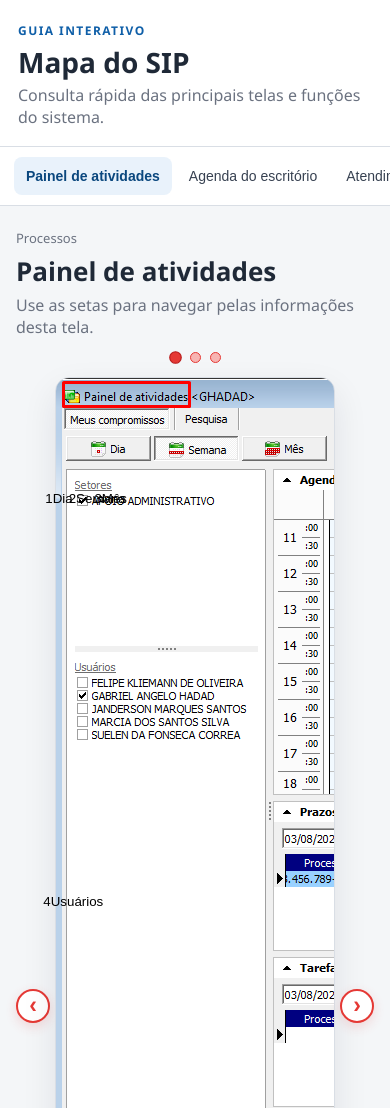
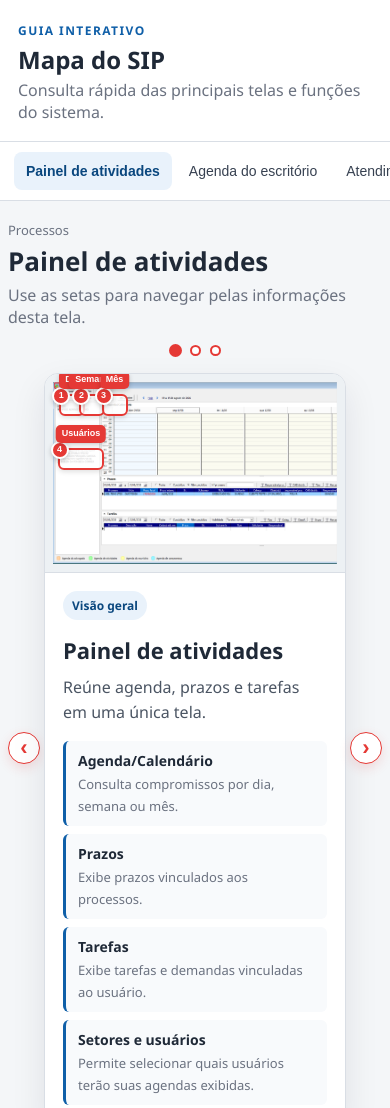
Before and after one commit to gabrielhadad/mapa-sip, a plain HTML site: page index.html in a window 390 px wide. Shown: the top 1108 px of the page. Drawn offline with Linux system fonts and the light colour scheme.

Commit message:
alterando os erros

```diff
--- a/style.css
+++ b/style.css
@@ -35,11 +35,11 @@ body {
 .topbar {
   background: #ffffff;
   border-bottom: 1px solid var(--line);
-  padding: 24px 34px;
+  padding: 22px 32px;
 }
 
 .topbar h1 {
-  margin: 3px 0 3px;
+  margin: 3px 0;
   font-size: 28px;
 }
 
@@ -62,8 +62,8 @@ body {
 
 .layout {
   display: grid;
-  grid-template-columns: 250px 1fr;
-  min-height: calc(100vh - 112px);
+  grid-template-columns: 240px minmax(0, 1fr);
+  min-height: calc(100vh - 108px);
 }
 
 
@@ -80,30 +80,36 @@ body {
 .sidebar-title {
   font-weight: 700;
   padding: 8px 10px 14px;
-  color: #111827;
+}
+
+.menu {
+  display: block;
 }
 
 .nav-item {
   display: block;
   width: 100%;
-  text-align: left;
 
   border: 0;
   background: transparent;
 
+  text-align: left;
+
   padding: 11px 12px;
+
+  margin-bottom: 4px;
+
   border-radius: 8px;
 
   color: #374151;
 
-  cursor: pointer;
-  margin-bottom: 4px;
-
   font-size: 14px;
 
+  cursor: pointer;
+
   transition:
-    background 0.18s ease,
-    color 0.18s ease;
+    background 0.15s ease,
+    color 0.15s ease;
 }
 
 .nav-item:hover {
@@ -122,32 +128,39 @@ body {
    ========================= */
 
 .content {
-  padding: 28px 34px 36px;
   min-width: 0;
+  padding: 26px 30px 34px;
 }
 
 .content-head {
   display: flex;
+  justify-content: space-between;
   align-items: flex-end;
-  justify-content: space-between;
 
   gap: 20px;
 
-  margin-bottom: 14px;
+  margin-bottom: 10px;
 }
 
 .breadcrumb {
+  display: block;
+
+  margin-bottom: 4px;
+
+  color: var(--muted);
+
   font-size: 13px;
-  color: var(--muted);
 }
 
 .content-head h2 {
-  margin: 5px 0 5px;
+  margin: 0 0 5px;
+
   font-size: 26px;
 }
 
 .content-head p {
   margin: 0;
+
   color: var(--muted);
 }
 
@@ -157,47 +170,62 @@ body {
    ========================= */
 
 .counter {
+  display: flex;
+  align-items: center;
+  justify-content: center;
+
   min-width: 62px;
-  text-align: center;
 
-  font-weight: 700;
+  padding: 7px 12px;
+
+  border: 1px solid var(--line);
+  border-radius: 999px;
+
+  background: #ffffff;
 
   color: var(--danger-dark);
 
-  background: #ffffff;
+  font-weight: 700;
+}
 
-  border: 2px solid var(--danger);
-  border-radius: 999px;
-
-  padding: 7px 12px;
+.counter-divider {
+  margin: 0 2px;
 }
 
 
 /* =========================
-   BOLINHAS DE NAVEGAÇÃO
-   AGORA FICAM EM CIMA
+   BOLINHAS
    ========================= */
+
+.navigation-top {
+  min-height: 25px;
+
+  display: flex;
+  align-items: center;
+  justify-content: center;
+
+  margin-bottom: 10px;
+}
 
 .dots {
   display: flex;
+  align-items: center;
   justify-content: center;
+
   gap: 9px;
-
-  margin-bottom: 14px;
-  margin-top: 0;
 }
 
 .dot {
   width: 11px;
   height: 11px;
 
+  padding: 0;
+
+  border: 2px solid var(--danger);
+
   border-radius: 50%;
 
-  background: #f7b4b2;
-
-  border: 1px solid var(--danger);
-
-  padding: 0;
+  background: #ffffff;
 
   cursor: pointer;
 
@@ -207,15 +235,15 @@ body {
 }
 
 .dot:hover {
-  transform: scale(1.25);
-  background: var(--danger);
+  transform: scale(1.22);
+
+  background: #ffc4c2;
 }
 
 .dot.active {
   background: var(--danger);
-  border-color: var(--danger-dark);
 
-  transform: scale(1.15);
+  transform: scale(1.18);
 }
 
 
@@ -224,32 +252,35 @@ body {
    ========================= */
 
 .viewer {
-  position: relative;
+  display: grid;
 
-  display: flex;
+  grid-template-columns:
+    44px
+    minmax(0, 1fr)
+    44px;
+
   align-items: center;
 
   gap: 12px;
 }
 
 .slide {
-  flex: 1;
   min-width: 0;
-
-  background: var(--panel);
-
-  border: 1px solid var(--line);
-  border-radius: 14px;
-
-  box-shadow: var(--shadow);
-
-  overflow: hidden;
 
   display: grid;
 
   grid-template-columns:
     minmax(0, 1.55fr)
-    minmax(280px, 0.7fr);
+    minmax(300px, 0.65fr);
+
+  overflow: hidden;
+
+  border: 1px solid var(--line);
+  border-radius: 14px;
+
+  background: var(--panel);
+
+  box-shadow: var(--shadow);
 }
 
 
@@ -257,153 +288,267 @@ body {
    ÁREA DA IMAGEM
    ========================= */
 
-.image-wrap {
-  position: relative;
-
-  background: #eef1f4;
-
-  min-height: 460px;
+.image-area {
+  min-width: 0;
 
   display: flex;
   align-items: center;
   justify-content: center;
 
-  padding: 14px;
+  padding: 16px;
+
+  background: #edf1f4;
 
   border-right: 1px solid var(--line);
 
   overflow: hidden;
 }
 
-.image-wrap img {
-  width: 100%;
+
+/*
+  Este é o ponto principal da correção.
+
+  O stage tem somente o tamanho da imagem.
+*/
+.image-stage {
+  position: relative;
+
+  display: inline-block;
+
+  max-width: 100%;
+
+  line-height: 0;
+}
+
+.screen-image {
+  display: block;
+
+  max-width: 100%;
+
+  width: auto;
   height: auto;
 
-  max-height: 620px;
+  max-height: 650px;
 
   object-fit: contain;
 
-  display: block;
+  user-select: none;
 }
 
 
 /* =========================
-   HOTSPOTS
-   BOTÕES SOBRE A IMAGEM
+   CAMADA DOS HOTSPOTS
    ========================= */
 
-#hotspots {
+.hotspots-layer {
   position: absolute;
 
-  inset: 14px;
+  inset: 0;
 
   pointer-events: none;
+
+  overflow: visible;
 }
+
+
+/* =========================
+   HOTSPOTS VISÍVEIS
+   ========================= */
 
 .hotspot {
   position: absolute;
 
   pointer-events: auto;
 
-  border: 2px solid transparent;
+  display: flex;
+  align-items: center;
+  justify-content: center;
 
-  background: transparent;
+  min-width: 26px;
+  min-height: 22px;
 
-  border-radius: 5px;
+  padding: 0;
+
+  border: 2px solid var(--danger);
+
+  border-radius: 6px;
+
+  background: rgba(255, 255, 255, 0.78);
 
   cursor: pointer;
+
+  line-height: 1;
+
+  color: var(--danger-dark);
+
+  box-shadow:
+    0 2px 5px rgba(0, 0, 0, 0.12),
+    0 0 0 1px rgba(255, 255, 255, 0.45) inset;
 
   transition:
     background 0.15s ease,
     border-color 0.15s ease,
-    box-shadow 0.15s ease;
+    box-shadow 0.15s ease,
+    transform 0.15s ease;
 }
 
 
-/* quando passa o mouse */
-.hotspot:hover {
-  border-color: var(--danger);
+/*
+  O botão já aparece mesmo sem hover.
+*/
+.hotspot:hover,
+.hotspot:focus-visible {
+  background: rgba(229, 57, 53, 0.17);
 
-  background: var(--danger-soft);
+  border-color: var(--danger-dark);
 
   box-shadow:
-    0 0 0 2px rgba(229, 57, 53, 0.08);
+    0 4px 10px rgba(185, 28, 28, 0.18);
+
+  transform: scale(1.03);
+
+  outline: none;
 }
 
 
-/* cria uma etiqueta */
-.hotspot::after {
-  content: attr(data-label);
+/*
+  Número vermelho
+*/
+.hotspot-number {
+  position: absolute;
 
+  top: -11px;
+  left: -11px;
+
+  width: 22px;
+  height: 22px;
+
+  display: flex;
+  align-items: center;
+  justify-content: center;
+
+  border: 2px solid #ffffff;
+
+  border-radius: 50%;
+
+  background: var(--danger);
+
+  color: #ffffff;
+
+  font-size: 11px;
+  font-weight: 700;
+
+  line-height: 1;
+
+  box-shadow:
+    0 2px 5px rgba(0, 0, 0, 0.2);
+}
+
+
+/*
+  Nome do botão.
+  Sempre visível.
+*/
+.hotspot-label {
   position: absolute;
 
   left: 50%;
   bottom: calc(100% + 7px);
 
-  transform:
-    translateX(-50%)
-    translateY(4px);
+  transform: translateX(-50%);
+
+  padding: 5px 8px;
+
+  border-radius: 5px;
 
   background: var(--danger);
 
   color: #ffffff;
 
-  font-size: 12px;
+  font-size: 11px;
   font-weight: 700;
 
-  padding: 5px 8px;
-
-  border-radius: 5px;
+  line-height: 1.1;
 
   white-space: nowrap;
 
-  opacity: 0;
+  box-shadow:
+    0 2px 5px rgba(0, 0, 0, 0.18);
 
   pointer-events: none;
-
-  transition:
-    opacity 0.15s ease,
-    transform 0.15s ease;
-
-  z-index: 20;
-}
-
-.hotspot:hover::after {
-  opacity: 1;
-
-  transform:
-    translateX(-50%)
-    translateY(0);
 }
 
 
 /* =========================
-   JANELA DE EXPLICAÇÃO
-   DO HOTSPOT
+   PREVIEW NO HOVER
+   ========================= */
+
+.hotspot-preview {
+  position: absolute;
+
+  z-index: 50;
+
+  width: 230px;
+
+  padding: 11px 12px;
+
+  border: 1px solid #f19b98;
+  border-radius: 8px;
+
+  background: #ffffff;
+
+  color: #374151;
+
+  line-height: 1.4;
+
+  box-shadow:
+    0 8px 22px rgba(0, 0, 0, 0.16);
+
+  pointer-events: none;
+}
+
+.hotspot-preview strong {
+  display: block;
+
+  margin-bottom: 4px;
+
+  color: #111827;
+
+  font-size: 13px;
+}
+
+.hotspot-preview span {
+  display: block;
+
+  color: #4b5563;
+
+  font-size: 12px;
+}
+
+
+/* =========================
+   EXPLICAÇÃO AO CLICAR
    ========================= */
 
 .hotspot-note {
   position: absolute;
 
-  z-index: 50;
+  z-index: 100;
 
-  width: 230px;
-  max-width: 40%;
-
-  padding: 12px 14px;
+  padding: 13px 14px;
 
   border: 2px solid var(--danger);
 
-  border-radius: 8px;
+  border-radius: 9px;
 
   background: #ffffff;
 
+  color: #374151;
+
+  line-height: 1.45;
+
   box-shadow:
-    0 8px 24px rgba(0, 0, 0, 0.18);
-
-  font-size: 13px;
-
-  color: #374151;
+    0 10px 28px rgba(0, 0, 0, 0.21);
 
   pointer-events: auto;
 }
@@ -411,38 +556,45 @@ body {
 .hotspot-note strong {
   display: block;
 
-  margin-bottom: 5px;
+  margin-bottom: 6px;
 
   color: #111827;
 
   font-size: 14px;
 }
 
-.hotspot-note button {
+.hotspot-note p {
+  margin: 0;
+
+  color: #4b5563;
+
+  font-size: 13px;
+}
+
+.hotspot-close {
   margin-top: 10px;
 
+  padding: 6px 10px;
+
   border: 0;
-
   border-radius: 5px;
 
   background: var(--danger);
 
   color: #ffffff;
 
-  padding: 6px 10px;
+  font-weight: 600;
 
   cursor: pointer;
-
-  font-weight: 600;
 }
 
-.hotspot-note button:hover {
+.hotspot-close:hover {
   background: var(--danger-dark);
 }
 
 
 /* =========================
-   PAINEL DE INFORMAÇÕES
+   PAINEL DIREITO
    ========================= */
 
 .info-panel {
@@ -452,30 +604,30 @@ body {
 .tag {
   display: inline-block;
 
-  font-size: 12px;
-  font-weight: 700;
+  padding: 6px 9px;
+
+  border-radius: 999px;
+
+  background: var(--accent-soft);
 
   color: var(--accent-dark);
 
-  background: var(--accent-soft);
-
-  border-radius: 999px;
-
-  padding: 6px 9px;
+  font-size: 12px;
+  font-weight: 700;
 }
 
 .info-panel h3 {
+  margin: 15px 0 10px;
+
   font-size: 22px;
-
-  margin: 15px 0 10px;
 }
 
-.info-panel p {
-  line-height: 1.55;
+.info-text {
+  margin: 0 0 16px;
 
   color: #4b5563;
 
-  margin: 0 0 16px;
+  line-height: 1.55;
 }
 
 
@@ -490,13 +642,13 @@ body {
 }
 
 .action {
+  padding: 10px 12px;
+
   border-left: 3px solid var(--accent);
 
+  border-radius: 6px;
+
   background: #f8fafc;
-
-  padding: 10px 12px;
-
-  border-radius: 6px;
 }
 
 .action strong {
@@ -508,45 +660,48 @@ body {
 }
 
 .action span {
+  color: var(--muted);
+
   font-size: 13px;
-
-  color: var(--muted);
 }
 
 
 /* =========================
-   SETAS LATERAIS
+   SETAS
    ========================= */
 
 .arrow {
-  width: 46px;
-  height: 46px;
+  width: 44px;
+  height: 44px;
+
+  display: flex;
+  align-items: center;
+  justify-content: center;
+
+  padding: 0;
+
+  border: 2px solid var(--danger);
 
   border-radius: 50%;
 
-  border: 2px solid var(--danger);
-
   background: #ffffff;
 
-  font-size: 30px;
+  color: var(--danger);
+
+  font-size: 29px;
+  font-weight: 700;
 
   line-height: 1;
 
   cursor: pointer;
 
-  color: var(--danger);
-
-  flex: 0 0 auto;
-
-  font-weight: 700;
-
   box-shadow:
-    0 4px 12px rgba(229, 57, 53, 0.16);
+    0 4px 12px rgba(229, 57, 53, 0.15);
 
   transition:
-    background 0.15s ease,
+    transform 0.15s ease,
     color 0.15s ease,
-    transform 0.15s ease;
+    background 0.15s ease;
 }
 
 .arrow:hover {
@@ -554,7 +709,7 @@ body {
 
   color: #ffffff;
 
-  transform: scale(1.07);
+  transform: scale(1.06);
 }
 
 .arrow:active {
@@ -563,22 +718,59 @@ body {
 
 
 /* =========================
-   TEXTO DE AJUDA
+   TEXTO ABAIXO
    ========================= */
 
-.hint {
-  text-align: center;
+.viewer-help {
+  display: flex;
+  align-items: center;
+  justify-content: center;
+
+  gap: 7px;
+
+  margin-top: 13px;
 
   color: var(--muted);
 
   font-size: 13px;
+}
 
-  margin-top: 9px;
+.viewer-help-icon {
+  color: var(--danger);
+
+  font-size: 10px;
 }
 
 
 /* =========================
-   RESPONSIVO
+   TELAS MÉDIAS
+   ========================= */
+
+@media (max-width: 1100px) {
+
+  .layout {
+    grid-template-columns: 210px minmax(0, 1fr);
+  }
+
+  .content {
+    padding-left: 20px;
+    padding-right: 20px;
+  }
+
+  .slide {
+    grid-template-columns:
+      minmax(0, 1.4fr)
+      minmax(270px, 0.6fr);
+  }
+
+  .info-panel {
+    padding: 22px;
+  }
+}
+
+
+/* =========================
+   TABLETS
    ========================= */
 
 @media (max-width: 900px) {
@@ -588,49 +780,59 @@ body {
   }
 
   .sidebar {
+    padding: 10px 14px;
+
     border-right: 0;
-
     border-bottom: 1px solid var(--line);
 
     overflow-x: auto;
 
     white-space: nowrap;
-
-    padding: 10px 14px;
   }
 
   .sidebar-title {
     display: none;
   }
 
-  #menu {
+  .menu {
     display: flex;
 
     gap: 5px;
   }
 
   .nav-item {
-    display: inline-block;
+    width: auto;
 
-    width: auto;
+    flex: 0 0 auto;
 
     margin: 0;
   }
 
   .content {
-    padding: 20px 16px 28px;
+    padding: 20px 14px 28px;
   }
 
   .slide {
     grid-template-columns: 1fr;
   }
 
-  .image-wrap {
-    min-height: 280px;
-
+  .image-area {
     border-right: 0;
 
     border-bottom: 1px solid var(--line);
+  }
+
+  .screen-image {
+    max-height: none;
+  }
+
+  .viewer {
+    grid-template-columns:
+      38px
+      minmax(0, 1fr)
+      38px;
+
+    gap: 7px;
   }
 
   .arrow {
@@ -640,18 +842,24 @@ body {
     font-size: 25px;
   }
 
-  .hotspot-note {
-    width: 200px;
-
-    max-width: 60%;
+  .hotspot-preview {
+    display: none;
   }
 }
 
+
+/* =========================
+   CELULAR
+   ========================= */
 
 @media (max-width: 600px) {
 
   .topbar {
     padding: 18px;
+  }
+
+  .topbar h1 {
+    font-size: 24px;
   }
 
   .content-head {
@@ -662,28 +870,60 @@ body {
     display: none;
   }
 
+  .content {
+    padding-left: 8px;
+    padding-right: 8px;
+  }
+
   .viewer {
-    gap: 5px;
+    grid-template-columns:
+      32px
+      minmax(0, 1fr)
+      32px;
+
+    gap: 4px;
   }
 
   .arrow {
-    width: 34px;
-    height: 34px;
+    width: 32px;
+    height: 32px;
 
-    font-size: 23px;
+    border-width: 1px;
+
+    font-size: 22px;
+  }
+
+  .image-area {
+    padding: 8px;
   }
 
   .info-panel {
-    padding: 20px;
+    padding: 18px;
   }
 
-  .hotspot::after {
-    display: none;
+  .hotspot-label {
+    padding: 4px 6px;
+
+    font-size: 9px;
+  }
+
+  .hotspot-number {
+    top: -9px;
+    left: -9px;
+
+    width: 18px;
+    height: 18px;
+
+    font-size: 9px;
   }
 
   .hotspot-note {
-    width: 190px;
+    max-width: 75%;
+  }
 
-    max-width: 70%;
+  .viewer-help {
+    padding: 0 10px;
+
+    text-align: center;
   }
 }
```
